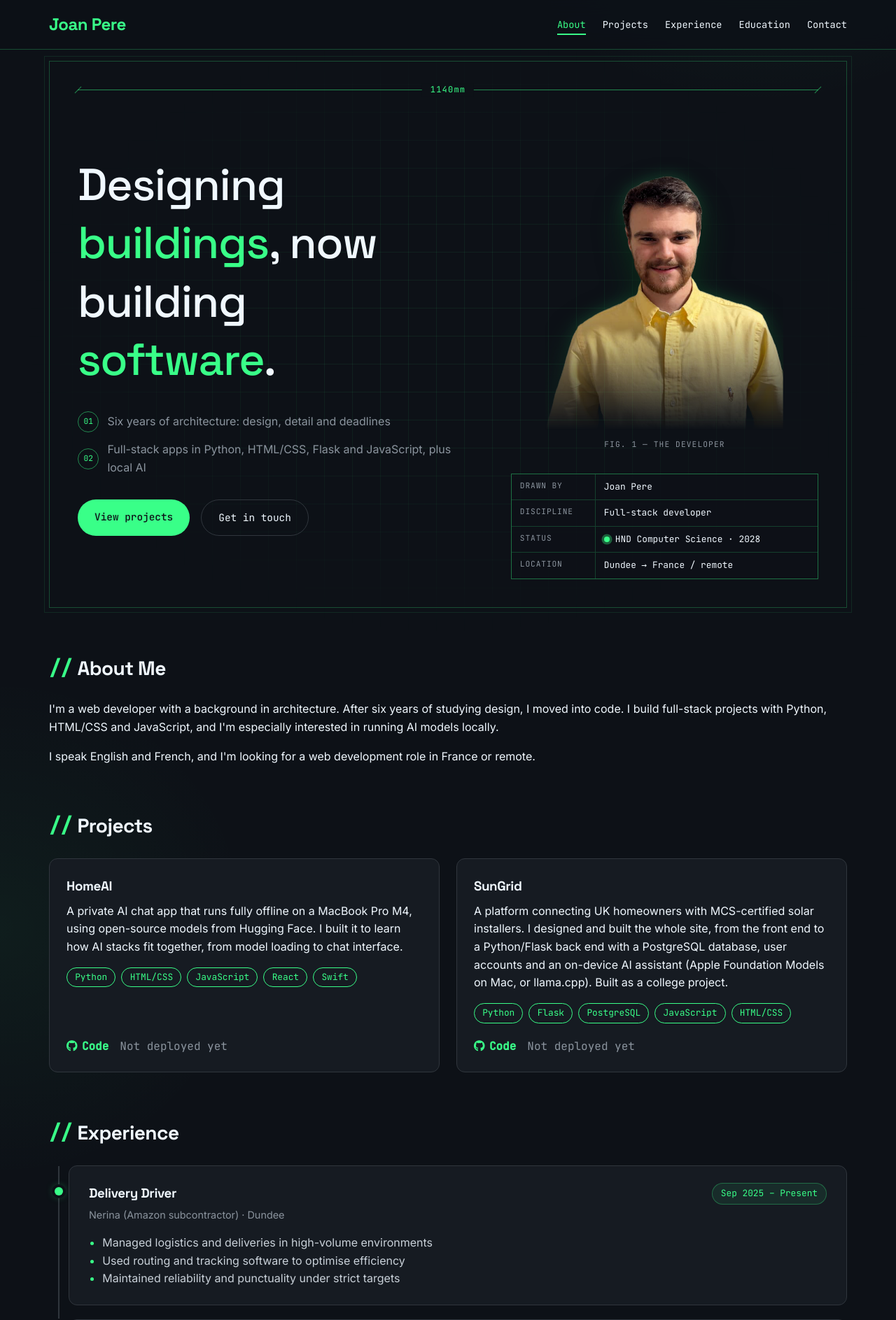
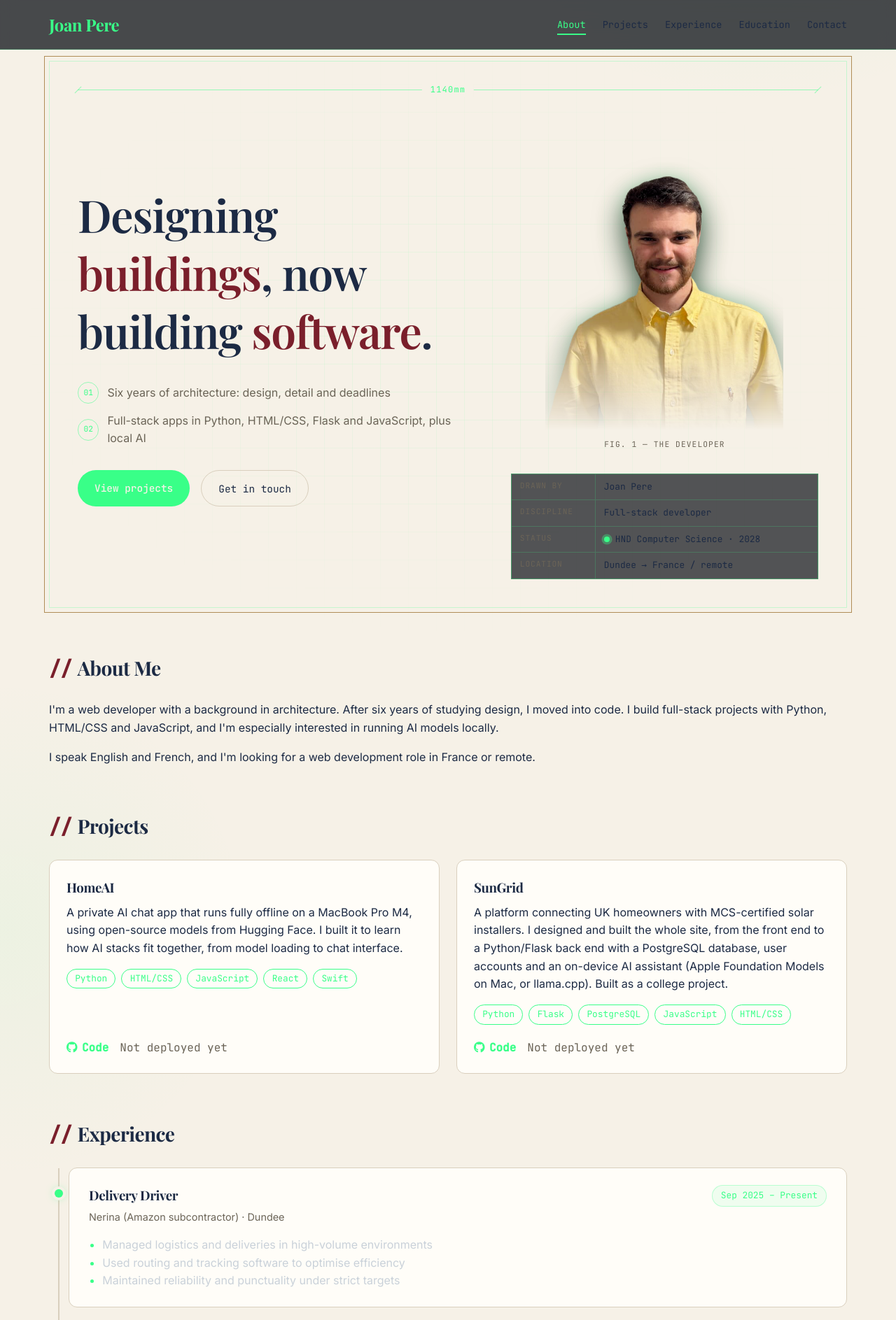
Before and after one commit to Jpbuglerlamb/Jpbuglerlamb.github.io, a Flask app: page / in a window 1280 px wide. Shown: the top 1887 px of the page at 70% size. Run offline with Flask 3, Linux system fonts and the light colour scheme.

Commit message:
Heritage colour theme

```diff
--- a/static/CSS/styles.css
+++ b/static/CSS/styles.css
@@ -7,16 +7,21 @@
     --radius: 12px;
 
     /* Colours */
-    --page-bg: #0d1117;
-    --surface: #161b22;
-    --border: #30363d;
+    --page-bg: #f6f1e7;
+    --page-bg-rgb: 246, 241, 231;
+    --surface: #fffdf8;
+    --border: #d9cfbd;
     --neon-green: #39ff88;
-    --body-text-color: aliceblue;
-    --muted: #8b949e;
+    --body-text-color: #1c2a44;
+    --muted: #6b6457;
+    --accent: #1f5c45;
+    --accent-rgb: 31, 92, 69;
+    --accent-2: #7a1f2b;
+    --gold: #b08d57;
 
     /* Fonts */
     --font-body: "Inter", system-ui, sans-serif;
-    --font-heading: "Space Grotesk", "Inter", sans-serif;
+    --font-heading: "Playfair Display", Georgia, serif;
     --font-mono: "JetBrains Mono", ui-monospace, monospace;
 }
 
@@ -51,7 +56,7 @@ body {
 }
 
 .highlight {
-    color: var(--neon-green);
+    color: var(--accent-2);
 }
 
 
@@ -79,7 +84,7 @@ h2 {
 h2::before {
     content: "//" / "";
     margin-right: 0.5rem;
-    color: var(--neon-green);
+    color: var(--accent-2);
 }
 
 
@@ -179,7 +184,7 @@ section {
     min-height: min(80vh, 760px);
     padding: 2.5rem;
     border: 1px solid rgba(57, 255, 136, 0.25);
-    outline: 1px solid rgba(57, 255, 136, 0.1);
+    outline: 1px solid var(--gold);
     outline-offset: 6px;
 }
 
--- a/templates/index.html
+++ b/templates/index.html
@@ -3,13 +3,13 @@
 <head>
     <meta charset="UTF-8">
     <meta name="viewport" content="width=device-width, initial-scale=1.0">
-    <meta name="color-scheme" content="light dark">
+    <meta name="color-scheme" content="light">
     <meta name="description" content="Joan Pere – web developer with an architecture background. Projects in Python, JavaScript and AI. Based in Dundee, open to roles in France and remote.">
     <link rel="stylesheet" href="https://cdnjs.cloudflare.com/ajax/libs/font-awesome/6.5.2/css/all.min.css">
     <link rel="stylesheet" href="{{ url_for('static', filename='CSS/styles.css') }}">
     <link rel="preconnect" href="https://fonts.googleapis.com">
     <link rel="preconnect" href="https://fonts.gstatic.com" crossorigin>
-    <link href="https://fonts.googleapis.com/css2?family=Inter:wght@400;500;600&family=JetBrains+Mono:wght@400;500&family=Space+Grotesk:wght@500;700&display=swap" rel="stylesheet">
+    <link href="https://fonts.googleapis.com/css2?family=Inter:wght@400;500;600&family=JetBrains+Mono:wght@400;500&family=Playfair+Display:wght@600;700&display=swap" rel="stylesheet">
     <title>Joan Pere – Web Developer</title>
 </head>
 <body>
```
